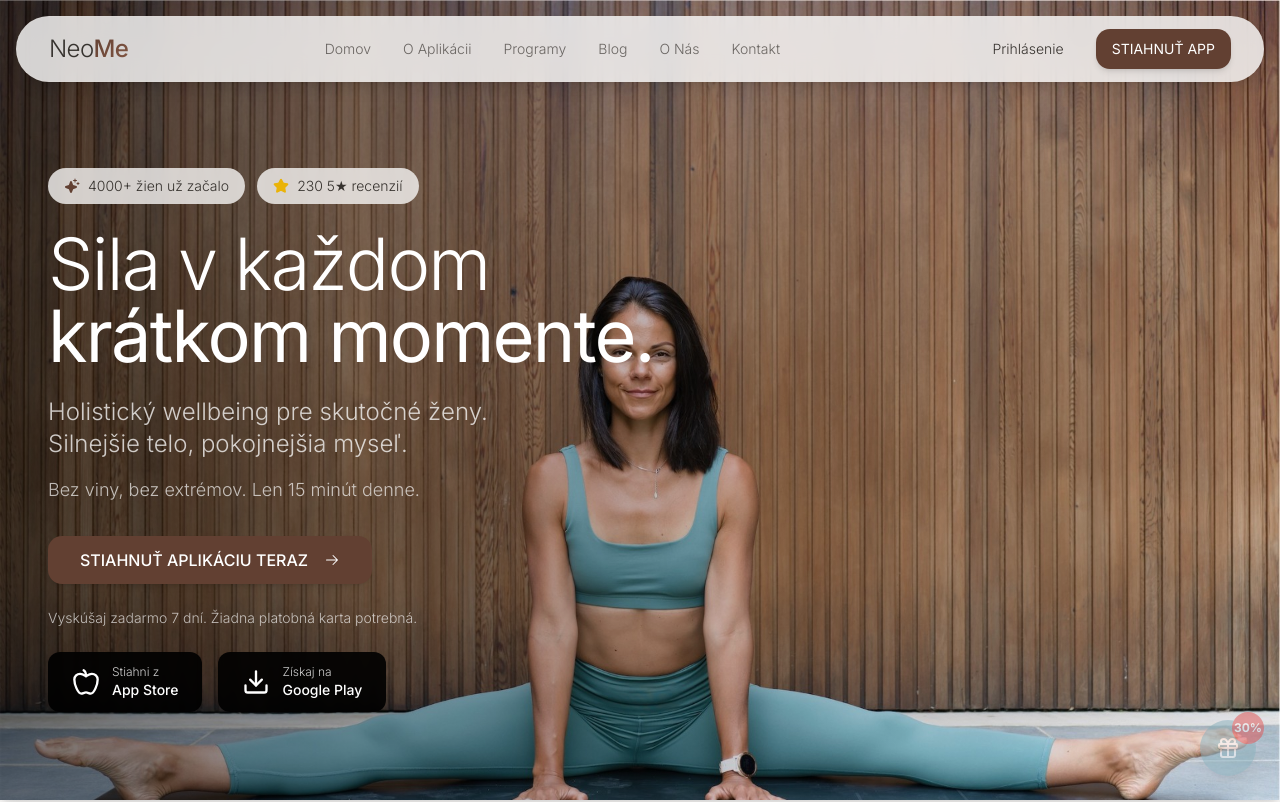
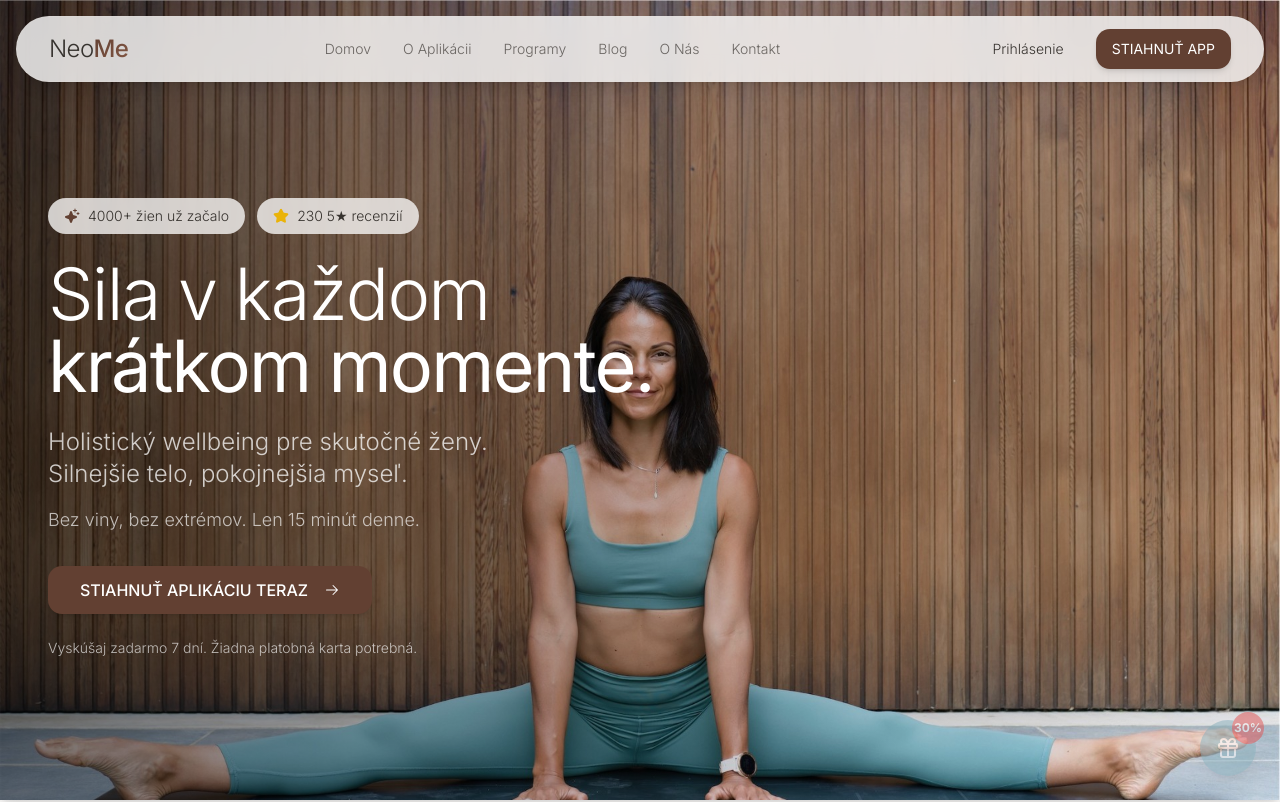
Before and after one commit to NeoMeOfficial/neome_web, a React (Vite) app: page /home-shorter in a window 1280 px wide. Shown: the top 802 px of the page. Built offline with nearby package versions, Linux system fonts and the light colour scheme; the HTML template or start-up script is replaced by a standard one.

Commit message:
Remove App Store and Google Play buttons
Remove the App Store and Google Play badges from index and HomeShort pages, along with their surrounding markup and related button blocks. This cleans up the download CTA area by deleting the two platform buttons.

```diff
--- a/src/pages/HomeShort.tsx
+++ b/src/pages/HomeShort.tsx
@@ -138,23 +138,6 @@ const HomeShort = () => {
               Vyskúšaj zadarmo 7 dní. Žiadna platobná karta potrebná.
             </p>
 
-            <div className="flex flex-col sm:flex-row gap-4">
-              <button className="inline-flex items-center gap-3 px-6 py-3 bg-black/90 hover:bg-black text-white rounded-xl transition-all duration-300 hover:scale-105 backdrop-blur-sm">
-                <Apple size={28} />
-                <div className="text-left">
-                  <div className="text-xs opacity-80">Stiahni z</div>
-                  <div className="text-sm font-medium">App Store</div>
-                </div>
-              </button>
-
-              <button className="inline-flex items-center gap-3 px-6 py-3 bg-black/90 hover:bg-black text-white rounded-xl transition-all duration-300 hover:scale-105 backdrop-blur-sm">
-                <Download size={28} />
-                <div className="text-left">
-                  <div className="text-xs opacity-80">Získaj na</div>
-                  <div className="text-sm font-medium">Google Play</div>
-                </div>
-              </button>
-            </div>
           </div>
         </div>
       </section>
--- a/src/pages/Index.tsx
+++ b/src/pages/Index.tsx
@@ -264,24 +264,6 @@ const Index = () => {
               Vyskúšaj zadarmo 7 dní. Žiadna platobná karta potrebná.
             </p>
 
-            {/* App Store Badges */}
-            <div className="flex flex-col sm:flex-row gap-4">
-              <button className="inline-flex items-center gap-3 px-6 py-3 bg-black/90 hover:bg-black text-white rounded-xl transition-all duration-300 hover:scale-105 backdrop-blur-sm">
-                <Apple size={28} />
-                <div className="text-left">
-                  <div className="text-xs opacity-80">Stiahni z</div>
-                  <div className="text-sm font-medium">App Store</div>
-                </div>
-              </button>
-
-              <button className="inline-flex items-center gap-3 px-6 py-3 bg-black/90 hover:bg-black text-white rounded-xl transition-all duration-300 hover:scale-105 backdrop-blur-sm">
-                <Download size={28} />
-                <div className="text-left">
-                  <div className="text-xs opacity-80">Získaj na</div>
-                  <div className="text-sm font-medium">Google Play</div>
-                </div>
-              </button>
-            </div>
           </div>
         </div>
       </section>
```
